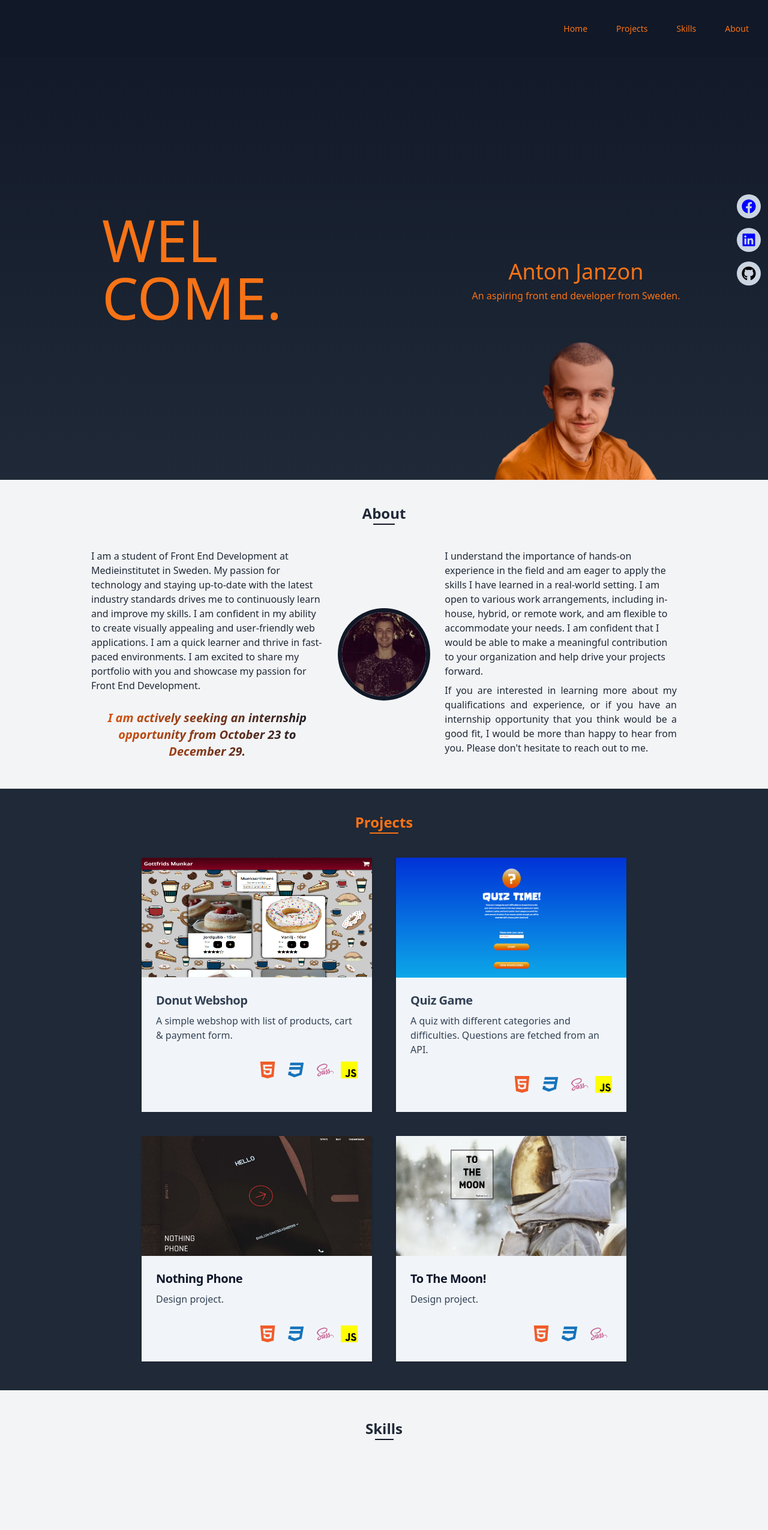
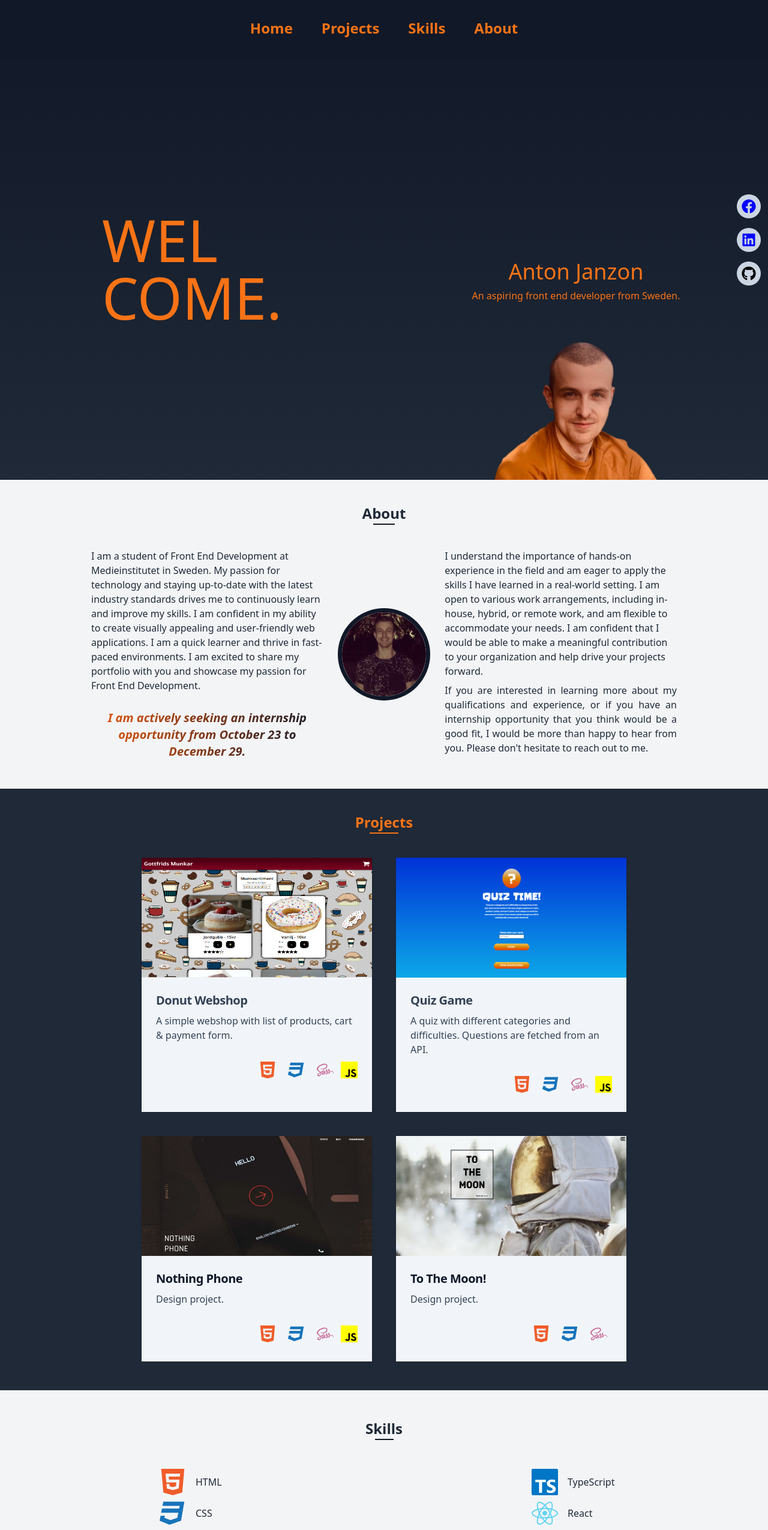
Before and after one commit to antonjanzon95/myPortfolio, a React (Vite) app: page / in a window 1280 px wide. Shown: the top 2551 px of the page at 60% size. Built offline with nearby package versions, Linux system fonts and the light colour scheme.

Commit message:
Max-width, nav-hover

```diff
--- a/src/components/about.tsx
+++ b/src/components/about.tsx
@@ -4,7 +4,7 @@ interface Props {}
 
 const About: React.FC<Props> = () => {
   return (
-    <div className="container p-6 mx-auto relative max-w-[1024px]">
+    <div className="container p-6 mx-auto relative tablet:max-w-[640px] laptop:max-w-[1024px]">
       <div className="w-full flex justify-center">
         <h2 className="myHeadingsGray my-4">About</h2>
       </div>
--- a/src/components/header.tsx
+++ b/src/components/header.tsx
@@ -2,24 +2,24 @@ interface Props {}
 
 const Header: React.FC<Props> = () => {
   return (
-    <nav className="relative w-full flex justify-end items-center">
-      <ul className="flex text-sm gap-12 items-center pr-8">
-        <li className="hover:text-slate-400">
+    <nav className="relative w-full flex justify-center items-center">
+      <ul className="flex text-sm font-semibold gap-12 items-center">
+        <li className="hover:text-gray-100 hoverUnderline">
           <a className="" href="">
             Home
           </a>
         </li>
-        <li className="hover:text-slate-400">
+        <li className="hover:text-gray-100 hoverUnderline">
           <a className="" href="">
             Projects
           </a>
         </li>
-        <li className="hover:text-slate-400">
+        <li className="hover:text-gray-100 hoverUnderline">
           <a className="" href="">
             Skills
           </a>
         </li>
-        <li className="hover:text-slate-400">
+        <li className="hover:text-gray-100 hoverUnderline">
           <a className="" href="">
             About
           </a>
--- a/src/components/sidebar.tsx
+++ b/src/components/sidebar.tsx
@@ -6,11 +6,13 @@ interface Props {
 }
 
 const laptopLayout =
-  "laptop:fixed laptop:h-screen laptop:w-16 laptop:top-0 laptop:right-0 laptop:flex laptop:flex-col laptop:items-center laptop:justify-center laptop:gap-0 laptop:bg-transparent laptop:z-10";
+  "laptop:fixed laptop:h-screen laptop:w-16 laptop:top-0 laptop:py-0 laptop:right-0 laptop:flex laptop:flex-col laptop:items-center laptop:justify-center laptop:gap-0 laptop:bg-transparent laptop:z-10";
 
 const SideBar: React.FC = () => {
   return (
-    <div className={`flex justify-center items-center gap-4 ${laptopLayout}`}>
+    <div
+      className={`bg-gray-800 py-4 flex justify-center items-center gap-4 ${laptopLayout}`}
+    >
       <SideBarIcon icon={<FaFacebook size={24} color="blue" />} />
       <SideBarIcon icon={<FaLinkedin size={24} color="blue" />} />
       <SideBarIcon icon={<FaGithub size={24} />} />
--- a/src/components/skills.tsx
+++ b/src/components/skills.tsx
@@ -1,3 +1,4 @@
+import { useEffect } from "react";
 import TechnologyIcon from "./techIcon";
 import {
   SiJavascript,
@@ -14,12 +15,14 @@ const observer = new IntersectionObserver((entries) => {
   });
 });
 
-const skillIcons = document.querySelectorAll("li");
-skillIcons.forEach((icon) => {
-  observer.observe(icon);
-});
+const Skills = () => {
+  useEffect(() => {
+    const skillIcons = document.getElementsByClassName("skillsIcons");
+    for (let i = 0; i < skillIcons.length; i++) {
+      observer.observe(skillIcons[i]);
+    }
+  }, []);
 
-const Skills = () => {
   return (
     <div className="container p-6 mx-auto relative">
       <div className="flex justify-center">
@@ -29,28 +32,28 @@ const Skills = () => {
       <div className="my-6 flex gap-2 flex-col laptop:flex-row justify-center items-center">
         <div className="laptop:w-2/4 flex flex-col justify-center items-center">
           <ul className="list-none flex flex-col gap-2 w-32">
-            <li className="fade flex gap-4 items-center">
+            <li className="skillsIcons fade-left flex gap-4 items-center">
               <TechnologyIcon
                 icon={<SiHtml5 size={44} color="#f05c2a" />}
                 iconType="bg-transparent-icon"
               />
               HTML
             </li>
-            <li className="fade flex gap-4 items-center">
+            <li className="skillsIcons fade-left flex gap-4 items-center">
               <TechnologyIcon
                 icon={<FaCss3 size={44} color="#1774bb" />}
                 iconType="bg-transparent-icon"
               />
               CSS
             </li>
-            <li className="fade flex gap-4 items-center">
+            <li className="skillsIcons fade-left flex gap-4 items-center">
               <TechnologyIcon
                 icon={<FaSass size={44} color="#c76494" />}
                 iconType="bg-transparent-icon"
               />
               SASS
             </li>
-            <li className="fade flex gap-4 items-center">
+            <li className="skillsIcons fade-left flex gap-4 items-center">
               <TechnologyIcon
                 icon={<SiJavascript size={44} color="yellow" />}
                 iconType="javascript-icon2"
@@ -61,28 +64,28 @@ const Skills = () => {
         </div>
         <div className="laptop:w-2/4 flex flex-col justify-center items-center">
           <ul className="list-none flex flex-col gap-2 w-32">
-            <li className="fade flex gap-4 items-center">
+            <li className="skillsIcons fade-right flex gap-4 items-center">
               <TechnologyIcon
                 icon={<SiTypescript size={44} color="#0076c6" />}
                 iconType="bg-white-icon"
               />
               TypeScript
             </li>
-            <li className="fade flex gap-4 items-center">
+            <li className="skillsIcons fade-right flex gap-4 items-center">
               <TechnologyIcon
                 icon={<FaReact size={44} color="#5ed3f3" />}
                 iconType="bg-transparent-icon"
               />
               React
             </li>
-            <li className="fade flex gap-4 items-center">
+            <li className="skillsIcons fade-right flex gap-4 items-center">
               <TechnologyIcon
                 icon={<SiJest size={44} color="#bf3b16" />}
                 iconType="bg-transparent-icon"
               />
               Jest
             </li>
-            <li className="fade flex gap-4 items-center">
+            <li className="skillsIcons fade-right flex gap-4 items-center">
               <TechnologyIcon
                 icon={<SiCypress size={44} color="#383838" />}
                 iconType="bg-transparent-icon"
--- a/src/index.css
+++ b/src/index.css
@@ -6,6 +6,29 @@
   margin: 0;
   padding: 0;
   box-sizing: border-box;
+}
+
+.hoverUnderline {
+  font-size: 1.5rem /* 24px */;
+  line-height: 2rem /* 32px */;
+  display: inline-block;
+  padding-bottom: 3px;
+  position: relative;
+  transition: all 0.3s;
+}
+
+.hoverUnderline:before {
+  content: "";
+  position: absolute;
+  width: 0%;
+  height: 1px;
+  bottom: 0;
+  border-bottom: 2px solid white;
+  transition: all 0.3s;
+}
+
+.hoverUnderline:hover::before {
+  width: 100%;
 }
 
 .myHeadingsGray {
@@ -44,12 +67,25 @@
   border-bottom: 2px solid #f97316;
 }
 
-.fade {
+.fade-left {
   opacity: 0;
+  transform: translateX(-200px);
   transition: all 2s;
 }
 
-.fade.show {
+.fade-left.show {
+  transform: translateX(0px);
+  opacity: 1;
+}
+
+.fade-right {
+  opacity: 0;
+  transform: translateX(200px);
+  transition: all 2s;
+}
+
+.fade-right.show {
+  transform: translateX(0px);
   opacity: 1;
 }
 
```
